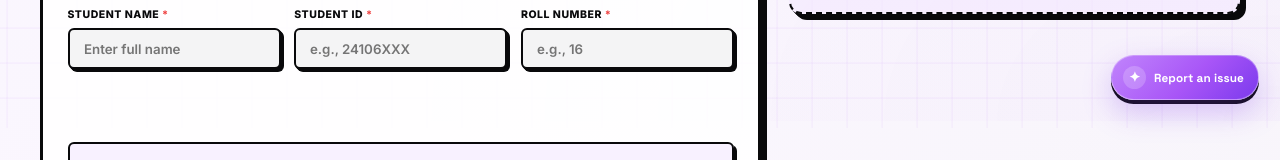
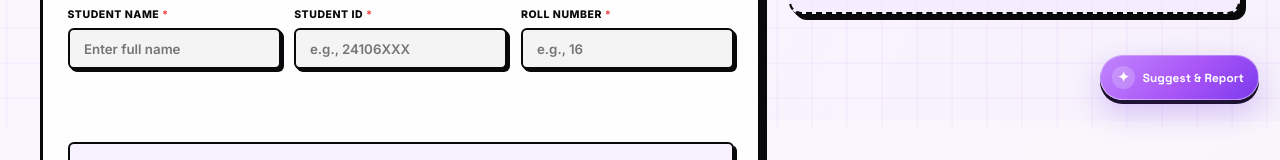
Before and after one commit to surajgtech52-jpg/lablazy-pdf-editor, a website: page website/index.html in a window 1280 px wide. Shown: the part 679-839 px from the top of the page. Drawn offline with Linux system fonts and the light colour scheme; no server answers; animation ran at ten frames a second.

Commit message:
Rename feedback trigger button
Co-authored-by: Copilot <223556219+Copilot@users.noreply.github.com>

```diff
--- a/website/index.html
+++ b/website/index.html
@@ -1232,7 +1232,7 @@
 
     <button id="reportBugButton" class="report-bug-button" type="button" aria-haspopup="dialog" aria-controls="reportBugModal">
         <span class="report-bug-button-icon" aria-hidden="true">✦</span>
-        <span>Report an issue</span>
+        <span>Suggest &amp; Report</span>
     </button>
 
     <div id="reportBugModal" class="report-bug-modal hidden" role="dialog" aria-modal="true" aria-labelledby="reportBugTitle">
```
